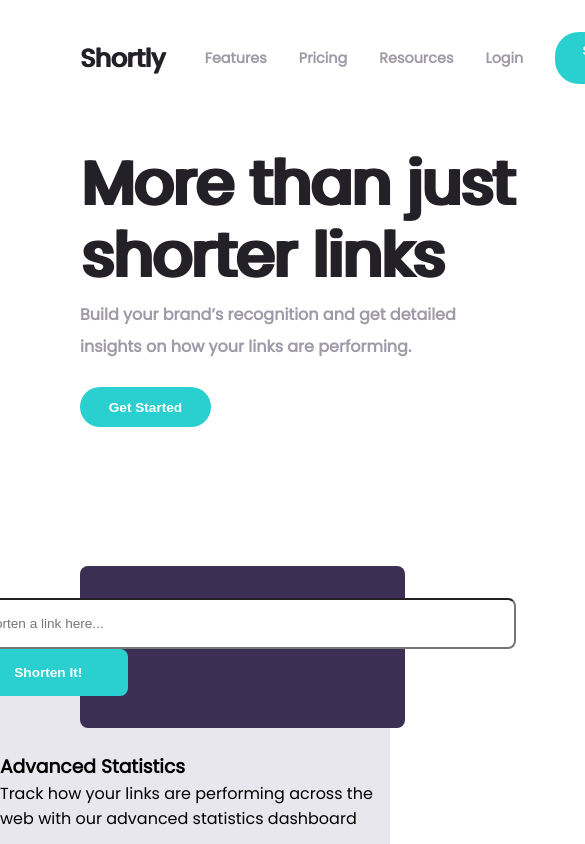
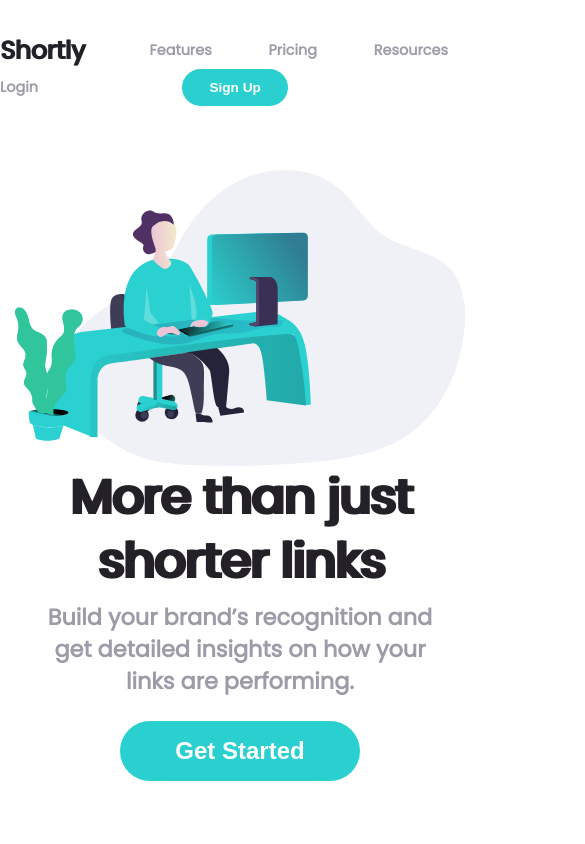
Before and after one commit to rahbhee/URL-shortener, a React (Vite) app in the folder url-shortener/: page / in a window 390 px wide. Shown: the top 844 px of the page, 585 px wide, since content can reach past the window. Built offline with nearby package versions, Linux system fonts and the light colour scheme; a web font is replaced by a local one.

Commit message:
about-section responsiveness

```diff
--- a/url-shortener/src/App.css
+++ b/url-shortener/src/App.css
@@ -5,13 +5,11 @@
 body{
   font-family: 'Poppins', sans-serif;
   margin-top: 2rem;
+  display: grid;
 }
 main{
   justify-content: center;
-}
-.form-section{
-  display: flex;
-  justify-content: center;
+  margin: auto;
 }
 nav{
   display: flex;
@@ -39,8 +37,7 @@
   text-shadow: 3px 0 hsl(260, 8%, 14%);
 }
 header article{
-  display: grid;
-  grid-template-columns: 1fr 1fr;
+  display: flex;
   margin-top: 4rem;
 }
 header article div{
@@ -49,6 +46,8 @@
 }
 header article img{
   margin-left: 2.5rem;
+  margin: auto;
+  width: 550px;
 }
 header article div p{
   color: hsl(257, 7%, 63%);
@@ -85,7 +84,7 @@
   padding: .8rem 1.8rem;
 }
 .form-section{
-  background-color:  hsl(257, 27%, 26%);
+  background-color: hsl(257, 27%, 26%);
   width: 75%;
   padding: 2rem 1rem;
   margin-right: 5rem;
@@ -94,6 +93,7 @@
   position: relative;
   top: 3.5rem;
   display: flex;
+  justify-content: center;
 }
 .form-section input{
   width: 32rem;
@@ -110,18 +110,81 @@
 }
 .about-section{
   background-color: hsl(249, 16%, 92%);
-  padding-top: 5rem;
+  padding-top: 10rem;
   align-content: center;
 }
 .about-section div:first-of-type {
-
+ text-align: center;
+ width: 29rem;
+ margin: auto;
 }
 
 /*Media Query for Tablets*/
 
 
-@media (max-width: 480px){
+@media (max-width: 720px){
+  body{
+    text-align: center;
+  }
+  main{
+    width: 30rem;
+  }
+  nav{
+    display: block;
+  }
   .hide-nav{
     display: none;
   }
+  header{
+    padding-right: 0;
+    padding-left: 0;
+  }
+  header article{
+    flex-direction:column-reverse;
+    align-items: center;
+  }
+  header h1{
+    font-size: 3rem;
+    line-height: 4rem;
+  }
+  header article div{
+   width: 25rem;
+   margin: auto;
+  }
+  header article div p{
+    font-size: 1.4rem;
+  }
+  header article img{
+    width: 450px;
+  }
+  header article button{
+    width: 60%;
+    font-size: 1.5rem;
+    padding: 1rem 2rem;
+    border-radius: 2rem;
+  }
+  .form-section{
+    width: 22rem;
+    align-items: center;
+    margin: 0 auto;
+    padding: 1rem;
+    top: 5.5rem;
+  }
+  .form-section input{
+    width: 18rem;
+    padding: 1.3rem;
+    margin: auto;
+    margin-right: 0;
+    margin-bottom: 1rem;
+    font-size: 1.2rem;
+  }
+  .form-section button{
+    width: 20.7rem;
+    padding: 1.2rem;
+    font-size: 1.2rem;
+    margin: auto;
+  }
+  .about-section div:first-of-type{
+    width: 20rem;
+  }
 }
--- a/url-shortener/src/headersection.jsx
+++ b/url-shortener/src/headersection.jsx
@@ -24,7 +24,7 @@
         <p>Build your brand’s recognition and get detailed insights on how your links are performing.</p>
         <button>Get Started</button>
       </div>
-      <img src={work} width="550"/>
+      <img src={work}/>
     </article>
 </header>
     )
```
